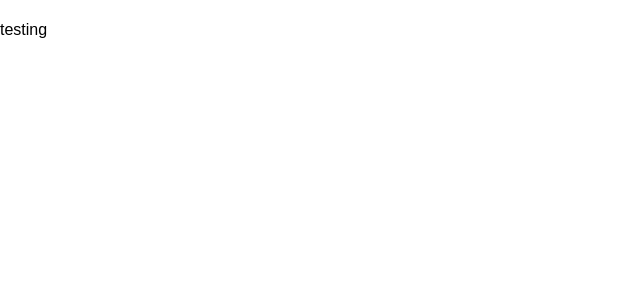
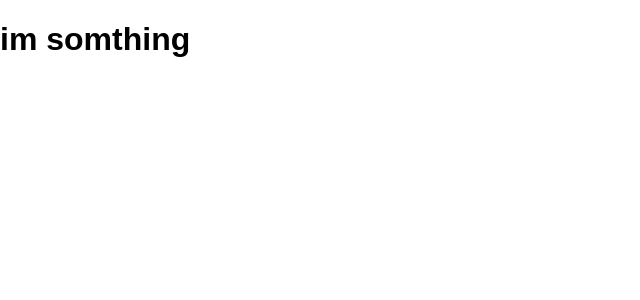
Before and after one commit to adamjohnsnow/An-illogical-approach-to-life, a React (Create React App) app: page / in a window 1280 px wide. Shown: the top 300 px of the page, without its empty margins (0-640 px from the left). Built offline with nearby package versions, Linux system fonts and the light colour scheme.

Commit message:
installs jest and creates spec folder for tests

```diff
--- a/package.json
+++ b/package.json
@@ -9,6 +9,7 @@
     "react-dom": "^15.5.4"
   },
   "devDependencies": {
+    "jest": "^20.0.4",
     "react-scripts": "1.0.7"
   },
   "scripts": {
--- a/public/index.html
+++ b/public/index.html
@@ -2,8 +2,6 @@
 <html lang="en">
   <head>
     <meta charset="utf-8">
-
-    <title>React App</title>
   </head>
   <body>
 
--- a/src/App.js
+++ b/src/App.js
@@ -5,8 +5,7 @@ export default class Test extends Component {
   render() {
     return (
       <div>
-      <h1>  </h1>
-      <p> testing </p>
+      <h1> im somthing </h1>
       </div>
     )
   }
```
Also changed, not shown: 2 other files (tests, documents, lock files or other folders).
